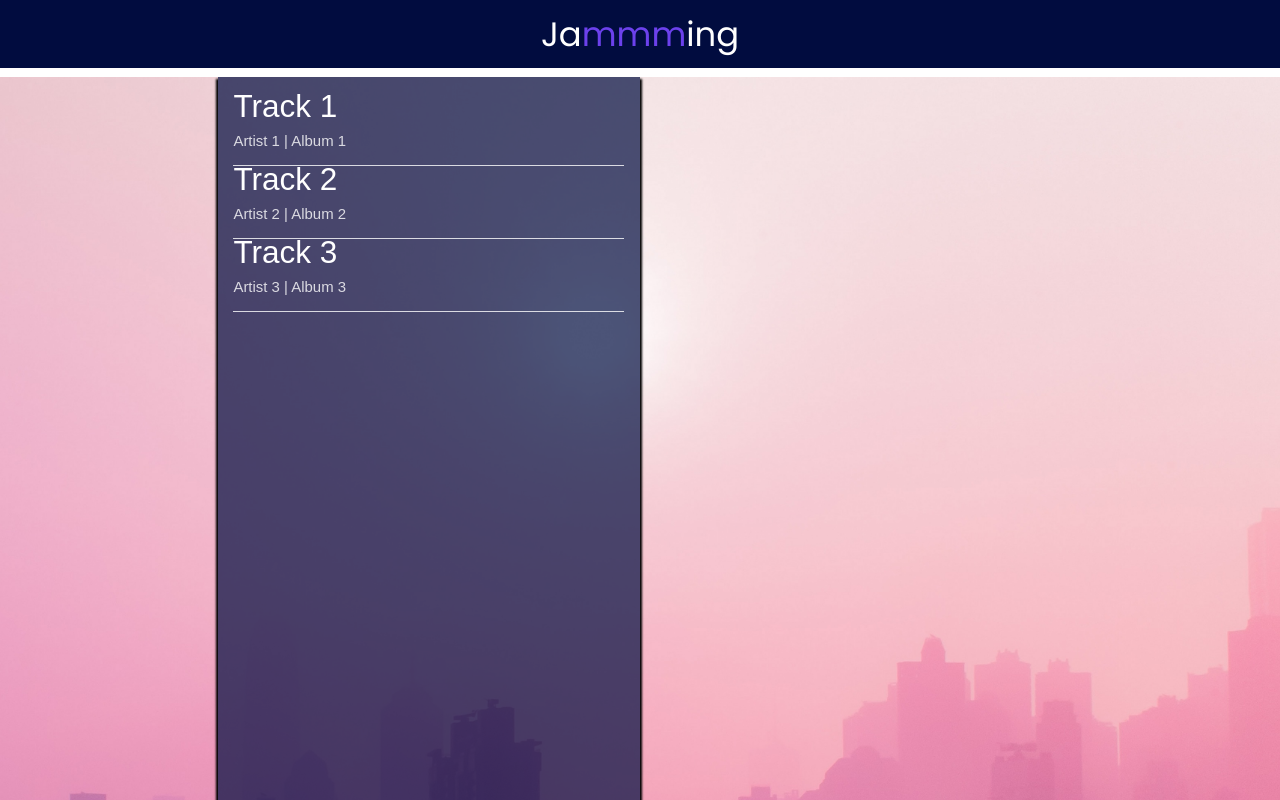
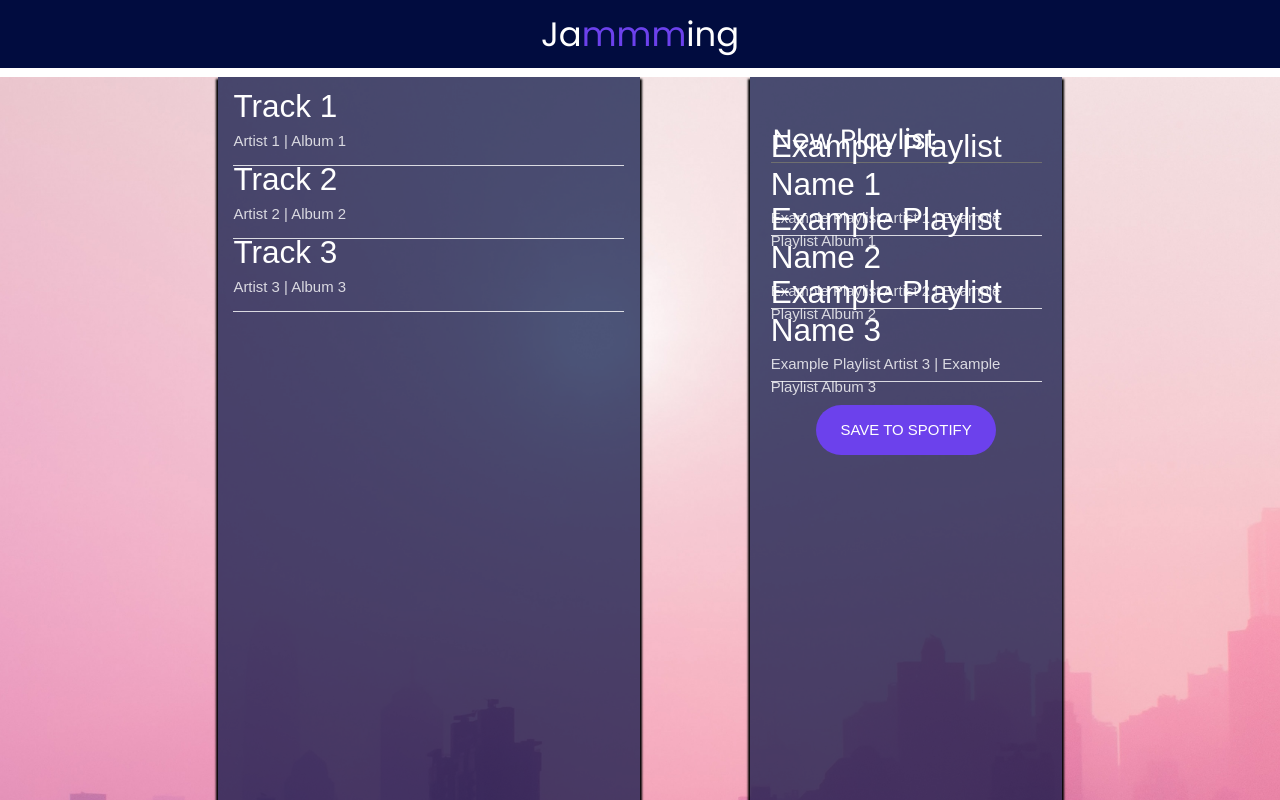
Before and after one commit to kailaburgin/jammming, a React (Create React App) app: page / in a window 1280 px wide. Shown: the top 800 px of the page. Built offline with nearby package versions, Linux system fonts and the light colour scheme.

Commit message:
completed steps 36-39

```diff
--- a/src/Components/App/App.js
+++ b/src/Components/App/App.js
@@ -26,6 +26,28 @@ function App() {
     },
   ]);
 
+  const [playlistName, setPlaylistName] = useState("Example Playlist Name");
+  const [playlistTracks, setPlaylistTracks] = useState([
+    {
+      name: "Example Playlist Name 1",
+      artist: "Example Playlist Artist 1",
+      album: "Example Playlist Album 1",
+      id: 11,
+    },
+    {
+      name: "Example Playlist Name 2",
+      artist: "Example Playlist Artist 2",
+      album: "Example Playlist Album 2",
+      id: 22,
+    },
+    {
+      name: "Example Playlist Name 3",
+      artist: "Example Playlist Artist 3",
+      album: "Example Playlist Album 3",
+      id: 33,
+    },
+  ]);
+
   return (
     <div>
       <h1>
@@ -36,7 +58,10 @@ function App() {
 
         <div className={styles["App-playlist"]}>
           <SearchResults userSearchResults={searchResults} />
-          {/* <!-- Add a Playlist component --> */}
+          <Playlist
+            userPlaylistName={playlistName}
+            userPlaylistTracks={playlistTracks}
+          />
         </div>
       </div>
     </div>
--- a/src/Components/Playlist/Playlist.js
+++ b/src/Components/Playlist/Playlist.js
@@ -1,11 +1,12 @@
 import React from "react";
 import styles from "./Playlist.module.css";
+import Tracklist from "../TrackList/TrackList";
 
-function Playlist() {
+function Playlist(props) {
   return (
     <div className={styles.Playlist}>
       <input defaultValue={"New Playlist"} />
-      {/* <!-- Add a TrackList component --> */}
+      <Tracklist userTracklist={props.userPlaylistTracks} />
       <button className={styles["Playlist-save"]}>SAVE TO SPOTIFY</button>
     </div>
   );
--- a/src/Components/SearchResults/SearchResults.js
+++ b/src/Components/SearchResults/SearchResults.js
@@ -5,7 +5,7 @@ import TrackList from "../TrackList/TrackList";
 function SearchResults(props) {
   return (
     <div className={styles.SearchResults}>
-      <TrackList userSearchResults={props.userSearchResults} />
+      <TrackList userTracklist={props.userSearchResults} />
     </div>
   );
 }
--- a/src/Components/Track/Track.js
+++ b/src/Components/Track/Track.js
@@ -11,7 +11,9 @@ function Track(props) {
     <div className={styles.Track}>
       <div className={styles["Track-information"]}>
         <h3>{props.track.name}</h3>
-        <p>{props.track.artist} | {props.track.album}</p>
+        <p>
+          {props.track.artist} | {props.track.album}
+        </p>
       </div>
       {/* <button class="Track-action"><!-- + or - will go here --></button> */}
     </div>
--- a/src/Components/TrackList/TrackList.js
+++ b/src/Components/TrackList/TrackList.js
@@ -5,7 +5,7 @@ import Track from "../Track/Track";
 function Tracklist(props) {
   return (
     <div className={styles.TrackList}>
-      {props.userSearchResults.map((track) => (
+      {props.userTracklist.map((track) => (
         <Track track={track} key={track.id} />
       ))}
     </div>
```
